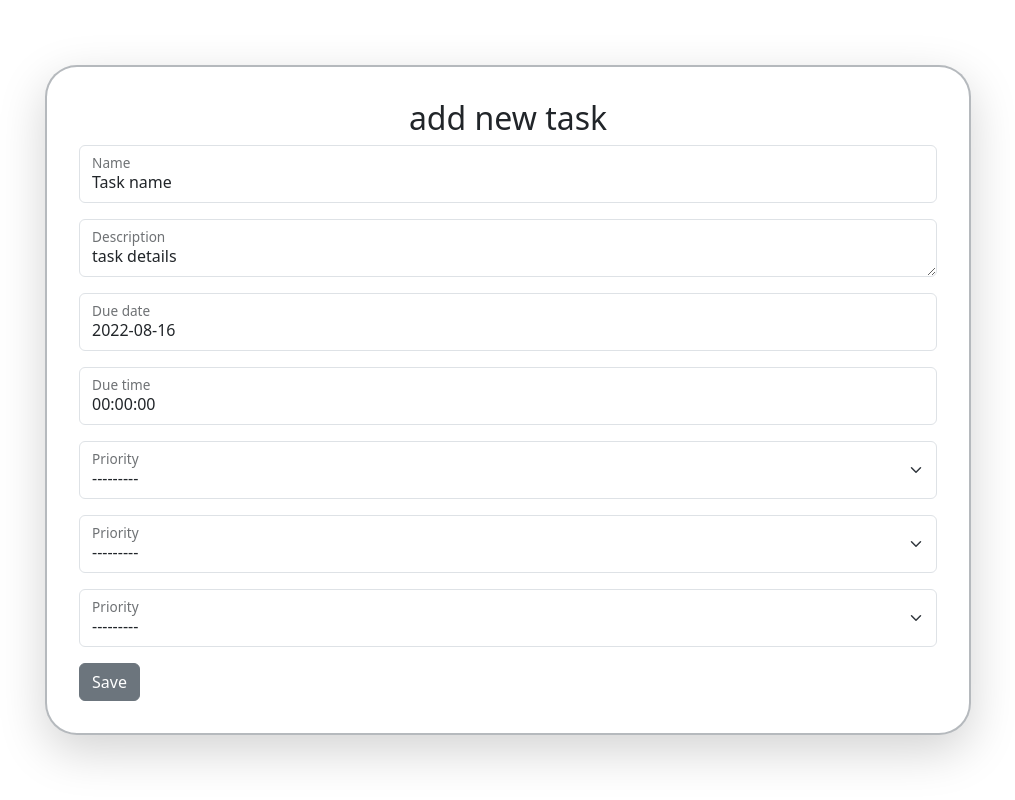
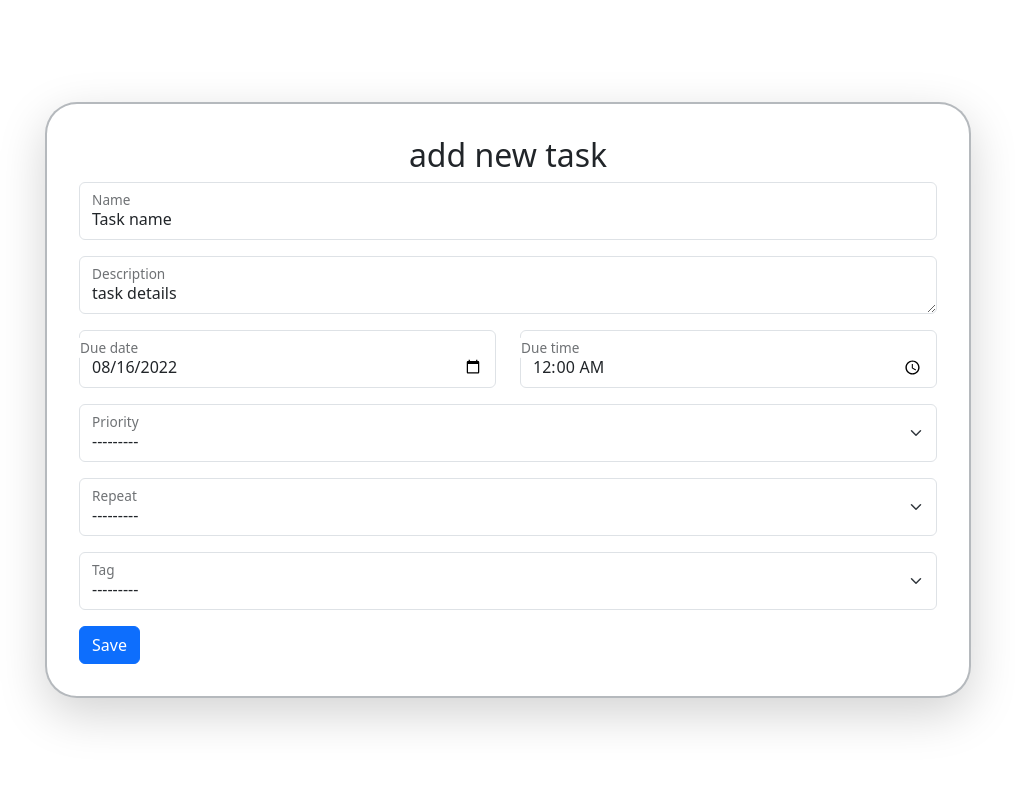
Before and after one commit to r3troseer/ToDo, a Django app: page /create/ in a window 1280 px wide. Shown: the whole page, without its empty margins (132-1147 px from the left). Run offline with Django 4.2, Linux system fonts and the light colour scheme; data comes from the database, SQL or seed files in the repository; some libraries are stand-ins or nearby versions.

Commit message:
improved forms and message tags

```diff
--- a/base/forms.py
+++ b/base/forms.py
@@ -9,8 +9,8 @@ class TaskForm(forms.ModelForm):
         fields = "__all__"
         widgets = { 'name' : forms.TextInput(attrs={'class':'form-control','id':'floatingInput','placeholder':'name',}),
                     'description': forms.Textarea(attrs={'class':'form-control','id':'floatingTextarea','placeholder':'name',}),
-                    'date': forms.DateInput(attrs={'class':'form-control','id':'floatingInput',}),
-                    'time': forms.TimeInput(attrs={'class':'form-control','id':'floatingInput',}),
+                    'date': forms.DateInput(attrs={'class':'form-control','id':'floatingInput date','type':'date',}),
+                    'time': forms.TimeInput(attrs={'class':'form-control','id':'floatingInput time','type':'time',}),
                     'priority': forms.Select(attrs={'class':'form-select','id':'floatingSelect',}),
                     'repeat': forms.Select(attrs={'class':'form-select','id':'floatingSelect',}),
                     'tag': forms.Select(attrs={'class':'form-select','id':'floatingSelect',}),
--- a/base/views.py
+++ b/base/views.py
@@ -65,8 +65,9 @@ def deleteTask(request, pk):
 
     if request.method == "POST":
         task.delete()
+        messages.success(request, "task deleted")
         return redirect("home")
-    messages.success(request, "task deleted")
+
 
     context = {"task": task}
     return render(request, "delete.html", context)
--- a/templates/create.html
+++ b/templates/create.html
@@ -12,13 +12,15 @@
         {{form.description}}
         <label for="floatingTextarea">Description</label>
     </div>
-    <div class="form-floating mb-3">
-        {{form.date}}
-        <label for="floatingInput">Due date</label>
-    </div>
-    <div class="form-floating mb-3">
-        {{form.time}}
-        <label for="floatingInput">Due time</label>
+    <div class="row">
+        <div class="form-floating mb-3 col-6">
+            {{form.date}}
+            <label for="floatingInput">Due date</label>
+        </div>
+        <div class="form-floating mb-3 col-6">
+            {{form.time}}
+            <label for="floatingInput">Due time</label>
+        </div>
     </div>
     <div class="form-floating mb-3">
         {{form.priority}}
@@ -26,13 +28,13 @@
     </div>
     <div class="form-floating mb-3">
         {{form.repeat}}
-        <label for="floatingSelect">Priority</label>
+        <label for="floatingSelect">Repeat</label>
     </div>
     <div class="form-floating mb-3">
         {{form.tag}}
-        <label for="floatingSelect">Priority</label>
+        <label for="floatingSelect">Tag</label>
     </div>
     <!-- {{form.as_div}} -->
-    <button type="submit" class="save btn btn-secondary">Save</button>
+    <button type="submit" class="save btn btn-primary">Save</button>
 </form>
 {% endblock %}
--- a/templates/delete.html
+++ b/templates/delete.html
@@ -2,8 +2,8 @@
 {% block content %}
 <form method="post" action="">
     {% csrf_token %}
-    <p>Are you sure you want to delete "{{obj}}"?</p>
+    <p>Are you sure you want to delete "{{task.name}}"?</p>
     <a href="{{request.META.HTTP_REFERER}}">Go Back</a>
-    <input type="submit" value="confirm"/>
+    <button class="btn btn-danger" type="submit">Sure</button>
 </form>
 {% endblock %}
--- a/templates/home.html
+++ b/templates/home.html
@@ -29,7 +29,7 @@
             <h6 class="mb-0"><span class="">{{task.priority}}</span></h6>
         </td>
         <td class="align-middle">
-            <a href="" data-mdb-toggle="tooltip" title="Done"></a>
+            <a href="" data-mdb-toggle="tooltip" title="Done"><img src="{% static 'images/check.png' %}" alt=""></a>
             <a href="{% url 'update' task.id %}" title="update"><img src="{% static 'images/update.png' %}" alt=""></a>
             <a href="{% url 'delete' task.id %}" title="Remove"><img src="{% static 'images/x.png' %}" alt=""></a>
         </td>
```
Also changed, not shown: ToDo/settings.py (+52 -47 lines), templates/message.html (+9 -7 lines).
